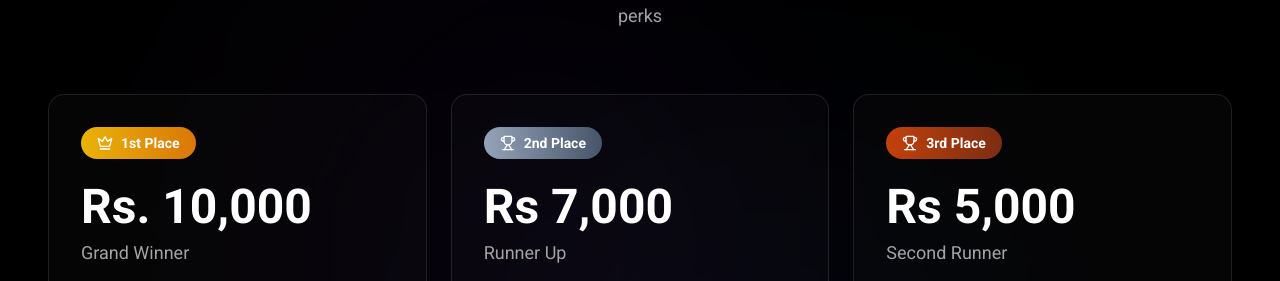
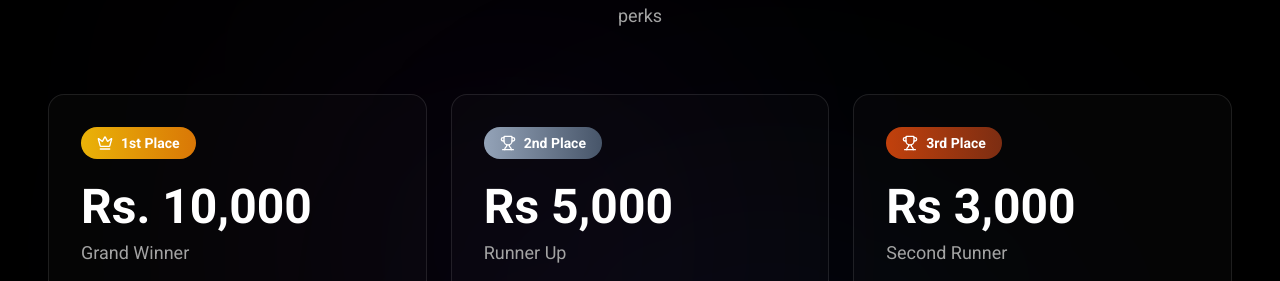
Before and after one commit to Manas-thakur/gdg-hack, a Next.js app: page / in a window 1280 px wide. Shown: the part 6806-7087 px from the top of the page. Built offline with nearby package versions, Linux system fonts and the light colour scheme.

Commit message:
Update PrizesSection.tsx

```diff
--- a/src/sections/PrizesSection.tsx
+++ b/src/sections/PrizesSection.tsx
@@ -15,7 +15,7 @@ const mainPrizes = [
   {
     rank: "2nd",
     title: "Runner Up",
-    prize: "Rs 7,000",
+    prize: "Rs 5,000",
     perks: ["Cash Prize", "Swag Kits", "Goodies"],
     icon: Trophy,
     color: "from-slate-400 to-slate-600",
@@ -24,7 +24,7 @@ const mainPrizes = [
   {
     rank: "3rd",
     title: "Second Runner",
-    prize: "Rs 5,000",
+    prize: "Rs 3,000",
     perks: ["Cash Prize", "Swag Kits", "Goodies"],
     icon: Trophy,
     color: "from-orange-700 to-orange-900",
```
